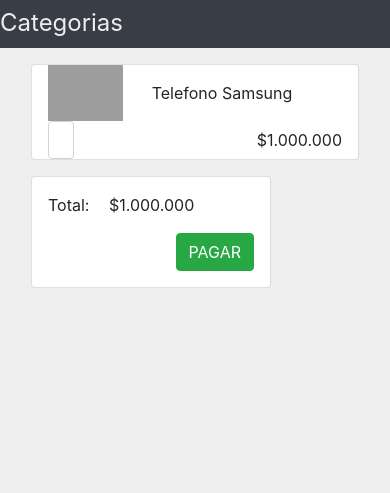
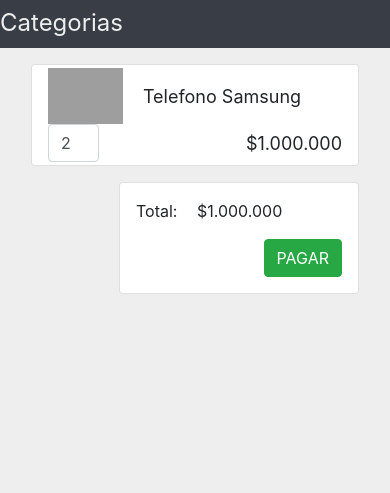
Before and after one commit to AndresGroselj/Ultrahardware, a Django app: page /cart/ in a window 390 px wide. Shown: the part 60-553 px from the top of the page. Run offline with Django 3.2, Linux system fonts and the light colour scheme; data comes from the database, SQL or seed files in the repository; both versions use the stored data as it was after the commit; some libraries are stand-ins or nearby versions; grey boxes are pictures that could not be loaded.

Commit message:
alts & responsive adjustments

```diff
--- a/Ultrahardware/assets/css/cart.css
+++ b/Ultrahardware/assets/css/cart.css
@@ -24,3 +24,12 @@
     padding: 1rem;
     max-width: 15rem;
 }
+
+.product-item{
+	padding: 3px;
+	font-size: large;
+}
+
+.product-item .ammount input{
+	max-width: 5rem;
+}
--- a/Ultrahardware/cart/templates/cart/Cart.html
+++ b/Ultrahardware/cart/templates/cart/Cart.html
@@ -23,20 +23,20 @@
             <div class="card-block">
             <div class="row">
                 <div class="col-lg-1 col-2">
-                    <img src="https://www.pcfactory.cl/public/foto/38367/1_500.jpg?t=1597845348" alt="" class="product-image">
+                    <img src="https://www.pcfactory.cl/public/foto/38367/1_500.jpg?t=1597845348" alt="telefono-samsung" class="product-image">
                 </div>
                 <div class="col-lg-6 col-10 text-center" >Telefono Samsung</div>
-                <div  class="col-lg-2 col-2">
+                <div class="col-lg-2 col-3 ammount">
                     <input type="number" class="form-control" value="2" maxlength="2" min="1">
                 </div>
-                <div class="col-lg-3 col-10 text-right" >$1.000.000</div>
+                <div class="col-lg-3 col-9 text-right" >$1.000.000</div>
             </div>
             </div>
         </div>
         <!-- final item -->
     </div>
     <div class="col-md-3 col-12">
-        <div class="card" id="pagar">
+        <div class="card float-right" id="pagar">
             <div class="card-block">
             <span class="col-4" style="padding-left: 0;">Total:</span>
             <span class="col-6" style="padding-left: 0;">$1.000.000</span>
--- a/Ultrahardware/templates/BaseTemplate.html
+++ b/Ultrahardware/templates/BaseTemplate.html
@@ -26,7 +26,7 @@
     <div style="min-height: 100vh;">
         <!-- NAVBAR -->
         <nav class="navbar navbar-expand-lg navbar-dark bg-dark" id="nav">
-            <a class="navbar-brand" href="{% url 'home' %}"><img src="{% static 'img/logo_UH.png'%}" alt=""></a>
+            <a class="navbar-brand" href="{% url 'home' %}"><img src="{% static 'img/logo_UH.png'%}" alt="logo"></a>
             <button class="navbar-toggler" type="button" data-toggle="collapse" data-target="#navbarSupportedContent" aria-controls="navbarSupportedContent" aria-expanded="false" aria-label="Toggle navigation">
             <span class="navbar-toggler-icon"></span>
             </button>
@@ -43,7 +43,7 @@
                 <a class="nav-link" href="{% url 'cart:cart' %}" id="cart">
                     <div>
                         <span>Cart</span><span id="cart-number">0</span>
-                        <img src="{% static 'img/cart.png' %}" alt="">
+                        <img src="{% static 'img/cart.png' %}" alt="logo-carrito">
                     </div>
                 </a>
             </div>
```
Also changed, not shown: Ultrahardware/templates/Home.html (+6 -6 lines), Ultrahardware/db.sqlite3, Ultrahardware/media/1_511.jpg (added), Ultrahardware/media/huawei-p40.jpeg (deleted).
